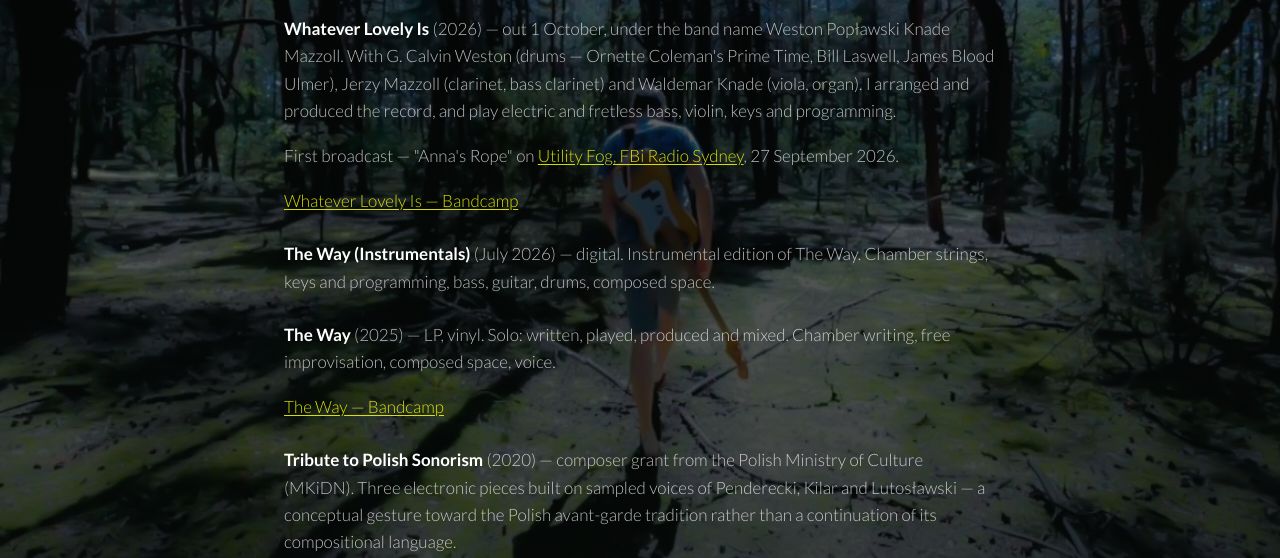
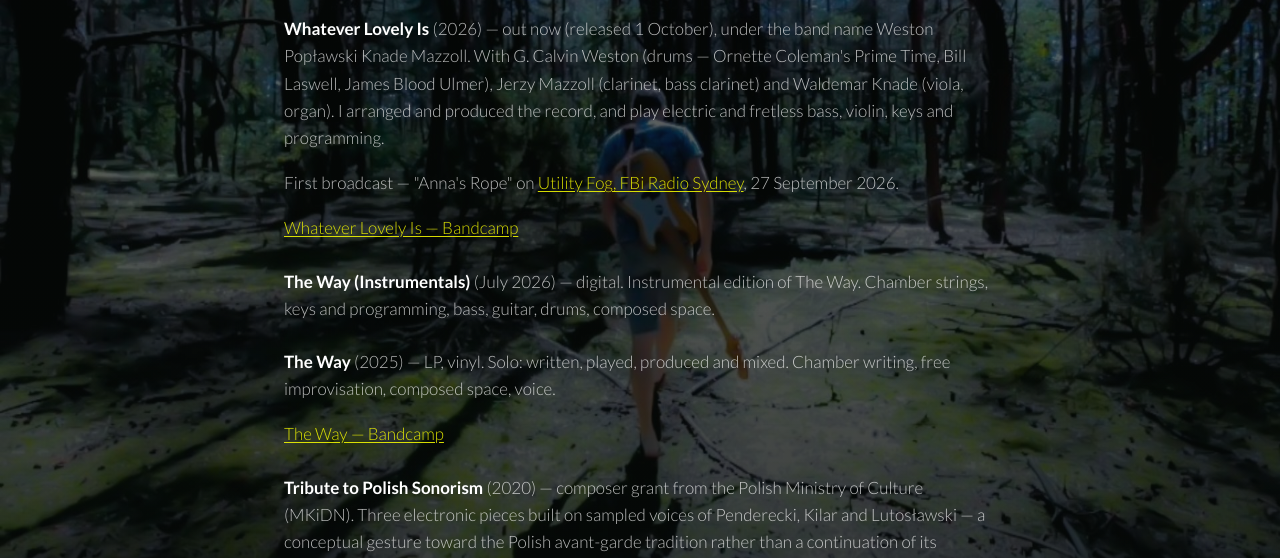
Before and after one commit to kornelpoplawskimusic/kornelpoplawski-com, a plain HTML site: page records/index.html in a window 1280 px wide. Shown: the part 207-765 px from the top of the page. Drawn offline with Linux system fonts and the light colour scheme.

Commit message:
Update index.html

```diff
--- a/records/index.html
+++ b/records/index.html
@@ -31,7 +31,7 @@
   <h1>Records</h1>
 
   <div class="release">
-    <p><b>Whatever Lovely Is</b> (2026) — out 1 October, under the band name Weston Popławski Knade Mazzoll. With G. Calvin Weston (drums — Ornette Coleman's Prime Time, Bill Laswell, James Blood Ulmer), Jerzy Mazzoll (clarinet, bass clarinet) and Waldemar Knade (viola, organ). I arranged and produced the record, and play electric and fretless bass, violin, keys and programming.</p>
+    <p><b>Whatever Lovely Is</b> (2026) — out now (released 1 October), under the band name Weston Popławski Knade Mazzoll. With G. Calvin Weston (drums — Ornette Coleman's Prime Time, Bill Laswell, James Blood Ulmer), Jerzy Mazzoll (clarinet, bass clarinet) and Waldemar Knade (viola, organ). I arranged and produced the record, and play electric and fretless bass, violin, keys and programming.</p>
     <p>First broadcast — "Anna's Rope" on <a href="https://www.fbi.radio/programs/utility-fog-with-peter-hollo/episodes/utility-fog-with-peter-hollo-27th-september-2026" target="_blank" rel="noopener">Utility Fog, FBi Radio Sydney</a>, 27 September 2026.</p>
     <p><a href="https://kornelpoplawski.bandcamp.com/album/whatever-lovely-is" target="_blank" rel="noopener">Whatever Lovely Is — Bandcamp</a></p>
   </div>
```
